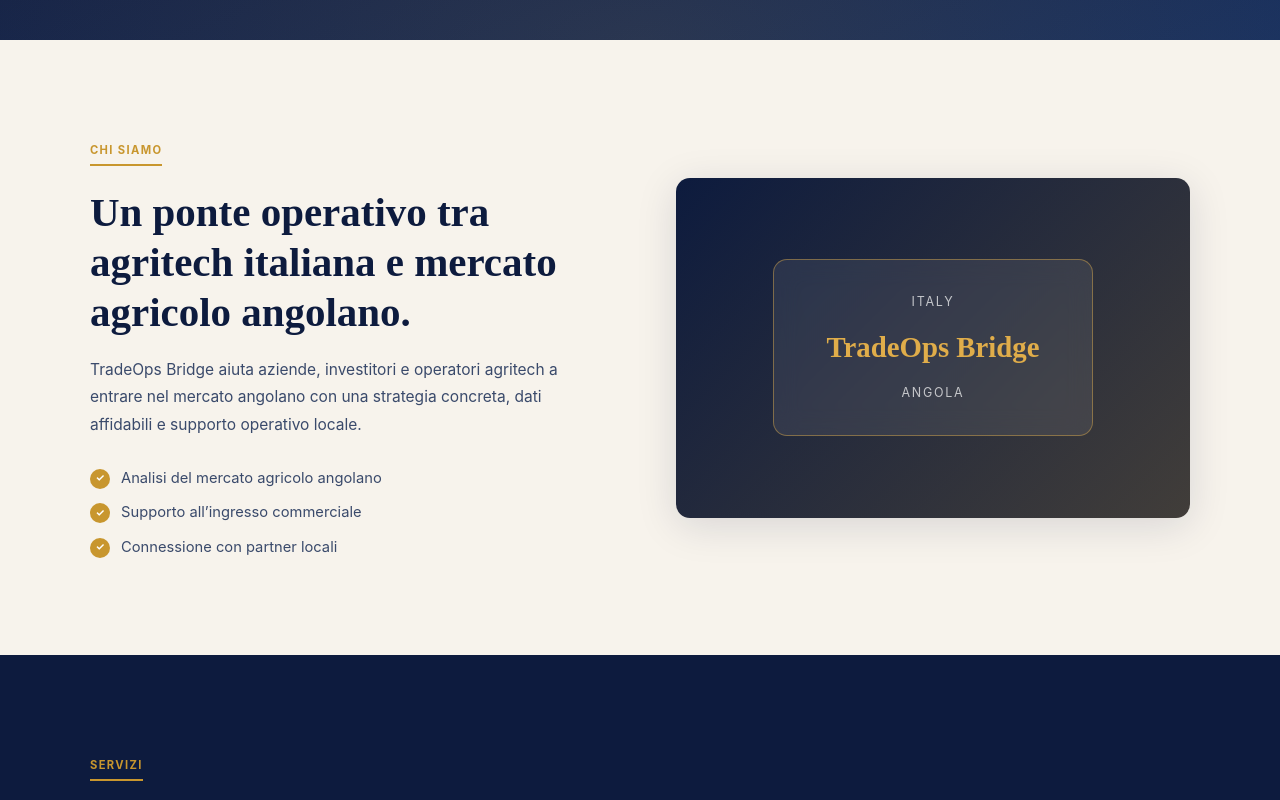
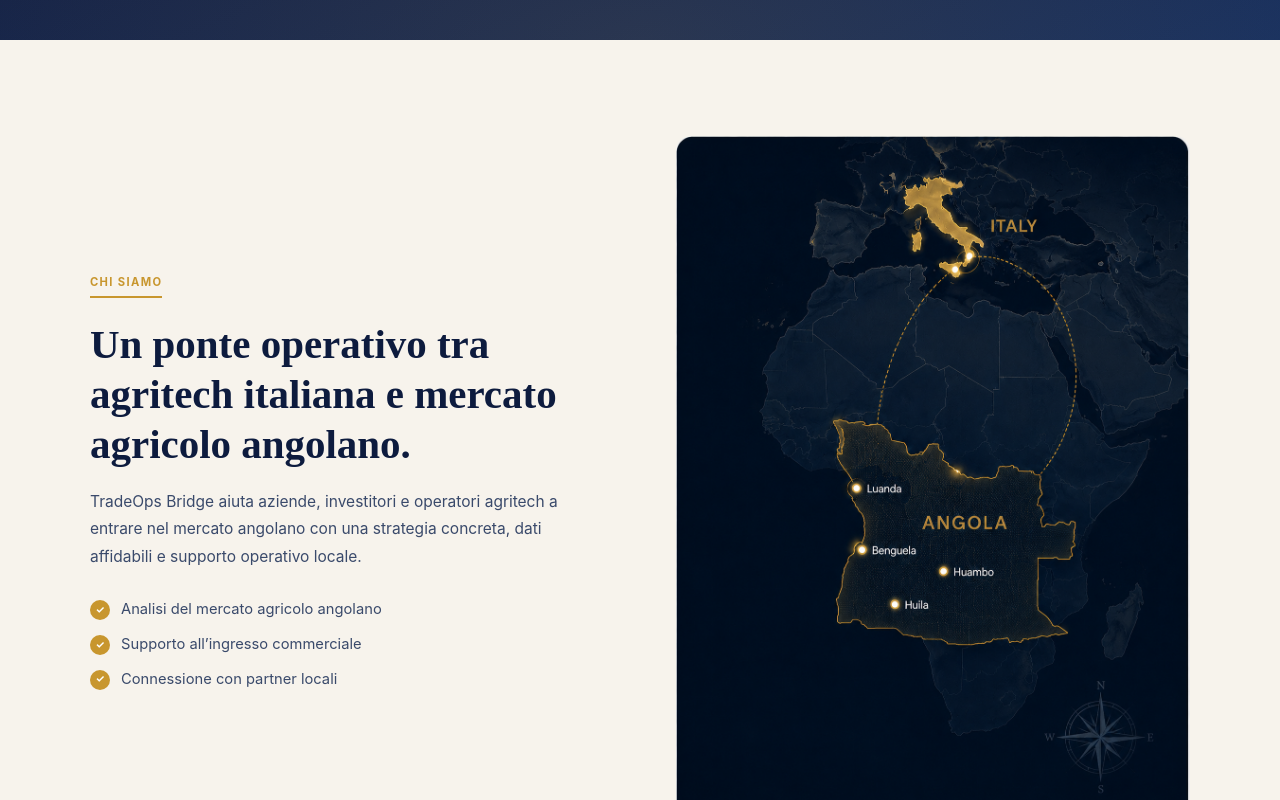
Before and after one commit to NicolauAlfredo/tradeops-bridge, a React (Vite) app: page / in a window 1280 px wide. Shown: the part 760-1560 px from the top of the page. Built offline with nearby package versions, Linux system fonts and the light colour scheme.

Commit message:
refactor: replace about section card with market connection map

```diff
--- a/src/pages/Home/components/AboutSection/AboutSection.css
+++ b/src/pages/Home/components/AboutSection/AboutSection.css
@@ -60,43 +60,18 @@
   justify-content: center;
 }
 
-.about-section__visual {
-  min-height: 340px;
+
+.about-section__image {
+  width: 100%;
+  max-width: 520px;
+  height: auto;
+  display: block;
+  transition: transform 0.35s ease;
   border-radius: 14px;
-  background:
-    linear-gradient(rgba(13, 27, 62, 0.72), rgba(13, 27, 62, 0.72)),
-    linear-gradient(135deg, var(--color-navy), var(--color-gold));
-  box-shadow: 0 8px 40px rgba(13, 27, 62, 0.13);
-  display: flex;
-  align-items: center;
-  justify-content: center;
 }
 
-.about-section__card {
-  width: min(320px, 80%);
-  padding: 32px;
-  border: 1px solid rgba(224, 173, 74, 0.45);
-  border-radius: 14px;
-  background: rgba(255, 255, 255, 0.08);
-  text-align: center;
-  backdrop-filter: blur(12px);
-}
-
-.about-section__card span {
-  display: block;
-  color: rgba(255, 255, 255, 0.7);
-  font-size: 0.78rem;
-  letter-spacing: 0.14em;
-  text-transform: uppercase;
-}
-
-.about-section__card strong {
-  display: block;
-  margin: 18px 0;
-  color: var(--color-gold-light);
-  font-family: var(--font-heading);
-  font-size: 1.8rem;
-  line-height: 1.2;
+.about-section__image:hover {
+  transform: scale(1.02);
 }
 
 @media (max-width: 960px) {
--- a/src/pages/Home/components/AboutSection/AboutSection.tsx
+++ b/src/pages/Home/components/AboutSection/AboutSection.tsx
@@ -1,6 +1,7 @@
 import SectionLabel from "../../../../components/ui/SectionLabel/SectionLabel";
 import { aboutContent } from "../../../../data/homeContent";
 import type { Language } from "../../../../types/language.type";
+import { getPublicAssetPath } from "../../../../utils/getPublicAssetPath";
 import "./AboutSection.css";
 
 type AboutSectionProps = {
@@ -29,12 +30,12 @@
           </ul>
         </div>
 
-        <div className="about-section__visual" aria-hidden="true">
-          <div className="about-section__card">
-            <span>Italy</span>
-            <strong>TradeOps Bridge</strong>
-            <span>Angola</span>
-          </div>
+        <div className="about-section__visual">
+          <img
+            src={getPublicAssetPath("assets/images/about/angola-italia1.png")}
+            alt="TradeOps Bridge market connection between Italy and Angola"
+            className="about-section__image"
+          />
         </div>
       </div>
     </section>
```
Also changed, not shown: public/assets/images/about/angola-italia1.png (added), 1 other file (tests, documents, lock files or other folders).
